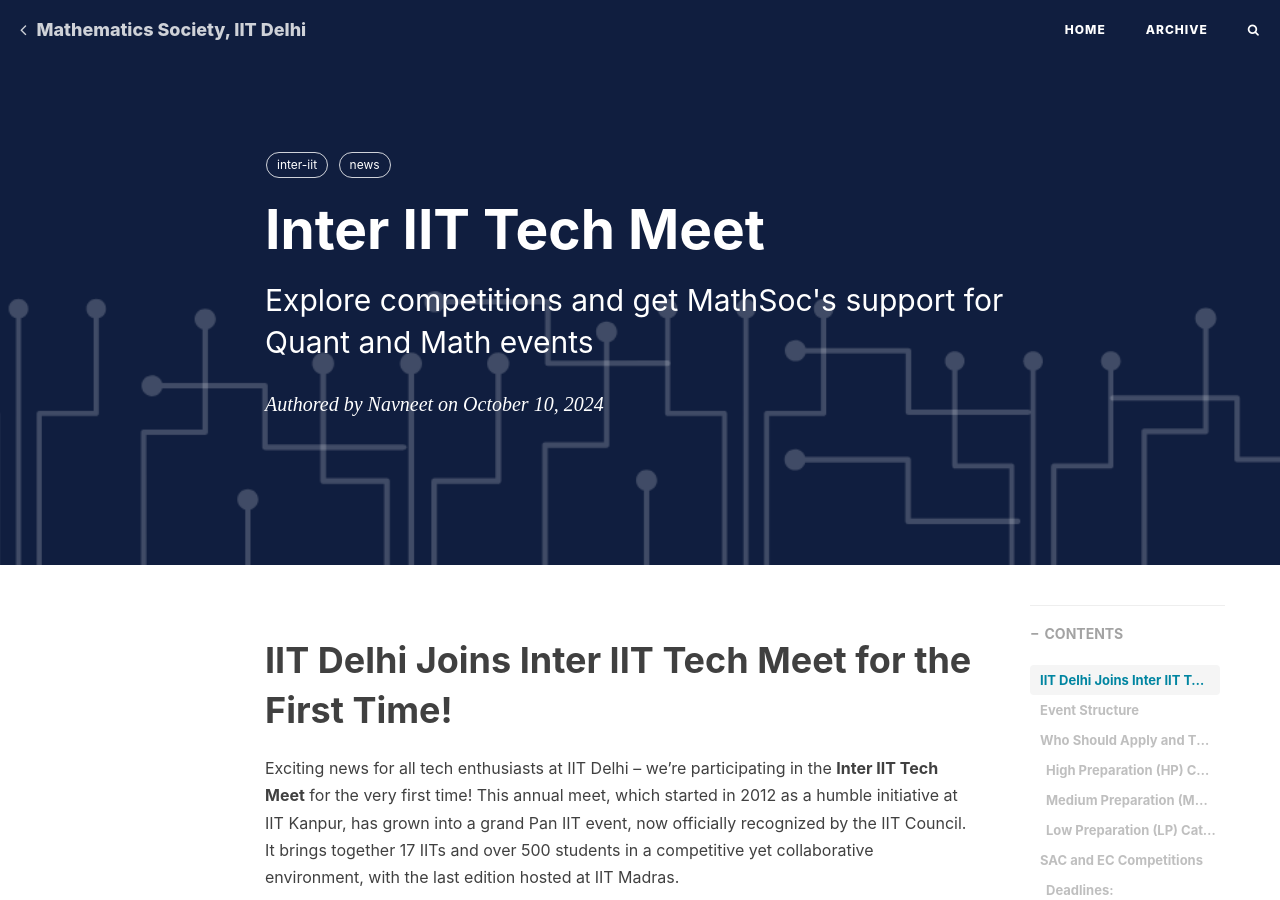
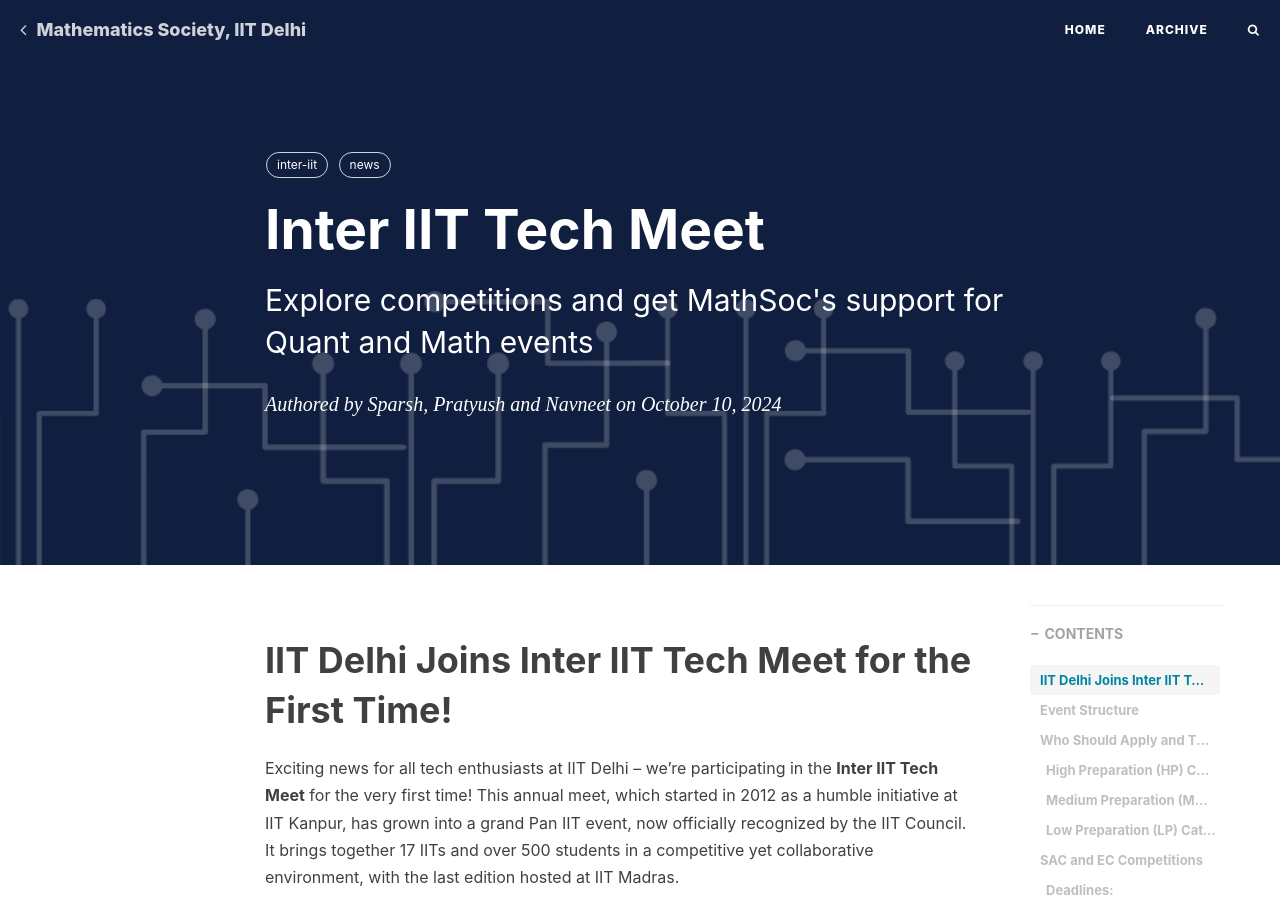
Before and after one commit to mathsociitd/blog, a Jekyll site: the page built from _posts/2024-10-10-inter-iit-tech-meet.md, in a window 1280 px wide and 900 px high. Built offline with Jekyll 4.4.1, drawn with Linux system fonts in a browser that asks for light colours; nearby versions of some CDN libraries; comment, search, counter and statistics services are not loaded.

Commit message:
[post-edit] 2024-10-10-inter-iit-tech-meet (#24)
* added inter iit tech meet post

* added authors

```diff
--- a/_posts/2024-10-10-inter-iit-tech-meet.md
+++ b/_posts/2024-10-10-inter-iit-tech-meet.md
@@ -3,7 +3,7 @@
 title: "Inter IIT Tech Meet"
 subtitle: "Explore competitions and get MathSoc's support for Quant and Math events"
 date: 2024-10-10 16:20:00 +0530
-author: "Navneet"
+author: "Sparsh, Pratyush and Navneet"
 header-img: "img/tag-bg.jpg"
 tags:
     - inter-iit
```
Also changed, not shown: 3 other files.
